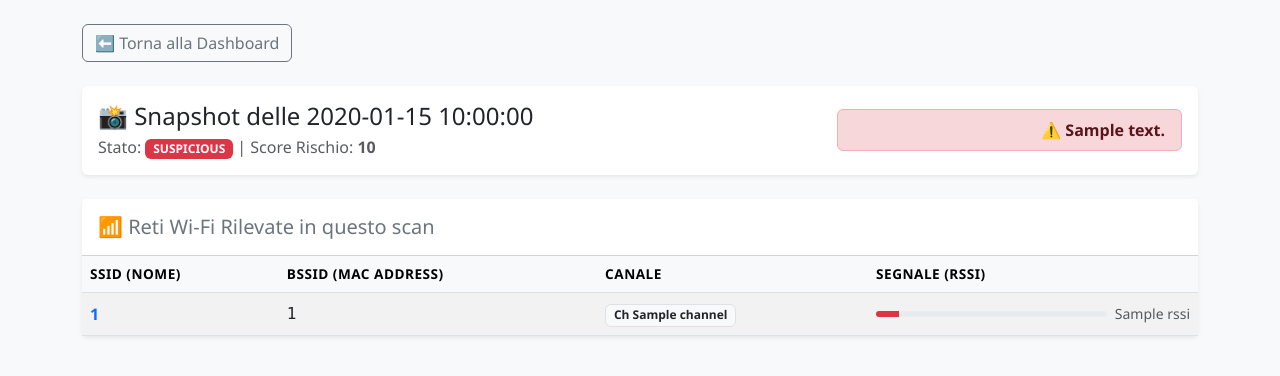
After one commit to n-durso/wifi-sentinel, a Flask app: template sentinel-web/templates/snapshot.html in a window 1280 px wide. The commit adds this page. Shown: the top 376 px of the page. Run offline with Flask 3, Linux system fonts and the light colour scheme; the template is opened without the code that fills it: most values are stand-ins (such as "Sample title", 1, 10 or a date in 2020); some libraries are stand-ins or nearby versions.

Commit message:
Aggiunta pagina di dettaglio per gli snapshot e migliorata la visualizzazione nella dashboard

```diff
--- a/sentinel-web/app.py
+++ b/sentinel-web/app.py
@@ -29,18 +29,17 @@ def index():
         try:
             cur = conn.cursor()
 
-            # 1. Statistiche totali
+            # Statistiche
             cur.execute("SELECT COUNT(*) FROM wifi_snapshots")
             stats["total"] = cur.fetchone()[0]
-
-            # Statistiche allarmi escludendo quelli SAFE
             cur.execute("SELECT COUNT(*) FROM wifi_snapshots WHERE status != 'SAFE'")
             stats["alert"] = cur.fetchone()[0]
             stats["safe"] = stats["total"] - stats["alert"]
 
-            # 2. Preleva i dati degli ultimi 20 snapshot
+            # Query Elenco ultimi 20 snapshot
             query = """
                 SELECT
+                    id,
                     to_timestamp(timestamp) as data_ora,
                     snapshot,
                     status,
@@ -54,22 +53,19 @@ def index():
             rows = cur.fetchall()
 
             for row in rows:
-
-                dt, snapshot_blob, status, score, details = row
+                snap_id, dt, snapshot_blob, status, score, details = row
 
                 # Gestione JSON per contare le reti
                 if isinstance(snapshot_blob, str):
                     networks = json.loads(snapshot_blob)
                 else:
-                    networks = snapshot_blob # Psycopg2 converte JSON automaticamente
+                    networks = snapshot_blob
 
                 net_count = len(networks) if isinstance(networks, list) else 0
-
-                # Se details è None mettiamo stringa vuota
-                if details is None:
-                    details = ""
+                if details is None: details = ""
 
                 snapshots_list.append({
+                    "id": snap_id,
                     "time": dt.strftime("%H:%M:%S"),
                     "net_count": net_count,
                     "status": status,
@@ -80,26 +76,71 @@ def index():
             cur.close()
             conn.close()
         except Exception as e:
-            print(f"[WEB] Errore query: {e}")
+            print(f"[WEB] Errore query index: {e}")
 
     return render_template('index.html', snapshots=snapshots_list, stats=stats)
 
+# --- PAGINA DI DETTAGLI ---
+@app.route('/snapshot/<int:snapshot_id>')
+def view_snapshot(snapshot_id):
+    conn = get_db_connection()
+    snapshot_data = None
+
+    if conn:
+        try:
+            cur = conn.cursor()
+            query = """
+                SELECT
+                    to_timestamp(timestamp) as data_ora,
+                    snapshot,
+                    status,
+                    score,
+                    details
+                FROM wifi_snapshots
+                WHERE id = %s
+            """
+            cur.execute(query, (snapshot_id,))
+            row = cur.fetchone()
+
+            if row:
+                dt, snapshot_blob, status, score, details = row
+
+                if isinstance(snapshot_blob, str):
+                    networks = json.loads(snapshot_blob)
+                else:
+                    networks = snapshot_blob
+
+                snapshot_data = {
+                    "time": dt.strftime("%H:%M:%S - %d/%m/%Y"),
+                    "status": status,
+                    "score": score,
+                    "details": details or "Nessun dettaglio rilevante",
+                    "networks": networks
+                }
+
+            cur.close()
+            conn.close()
+        except Exception as e:
+            print(f"[WEB] Errore query snapshot: {e}")
+
+    if not snapshot_data:
+        return redirect(url_for('index'))
+
+    return render_template('snapshot.html', data=snapshot_data)
+
+# --- FUNZIONE RESET ---
 @app.route('/reset', methods=['POST'])
 def reset_db():
     conn = get_db_connection()
     if conn:
         try:
             cur = conn.cursor()
-            # Cancella tutto e riavvia i contatori ID da 1
             cur.execute("TRUNCATE TABLE wifi_snapshots RESTART IDENTITY;")
             conn.commit()
             cur.close()
             conn.close()
-            print("[WEB] Database resettato con successo.")
         except Exception as e:
-            print(f"[WEB] Errore reset DB: {e}")
-
-    # Ricarica la pagina principale pulita
+            print(f"[WEB] Errore reset: {e}")
     return redirect(url_for('index'))
 
 if __name__ == '__main__':
--- /dev/null
+++ b/sentinel-web/templates/snapshot.html
@@ -0,0 +1,82 @@
+<!DOCTYPE html>
+<html lang="it">
+<head>
+    <meta charset="UTF-8">
+    <meta name="viewport" content="width=device-width, initial-scale=1">
+    <title>Dettaglio Snapshot - WiFi Sentinel</title>
+    <link href="https://cdn.jsdelivr.net/npm/bootstrap@5.3.0/dist/css/bootstrap.min.css" rel="stylesheet">
+    <link rel="stylesheet" href="{{ url_for('static', filename='style.css') }}">
+</head>
+<body class="bg-light">
+
+    <div class="container py-4">
+        <a href="{{ url_for('index') }}" class="btn btn-outline-secondary mb-4">
+            ⬅️ Torna alla Dashboard
+        </a>
+
+        <div class="card shadow-sm border-0 mb-4">
+            <div class="card-body">
+                <div class="row align-items-center">
+                    <div class="col-md-8">
+                        <h4 class="mb-1">📸 Snapshot delle {{ data.time }}</h4>
+                        <p class="text-muted mb-0">
+                            Stato:
+                            {% if data.status == 'SAFE' %}
+                                <span class="badge bg-success">SAFE</span>
+                            {% else %}
+                                <span class="badge bg-danger">{{ data.status }}</span>
+                            {% endif %}
+                            | Score Rischio: <strong>{{ data.score }}</strong>
+                        </p>
+                    </div>
+                    {% if data.details and data.status != 'SAFE' %}
+                    <div class="col-md-4 text-end">
+                        <div class="alert alert-danger mb-0 py-2">
+                            <strong>⚠️ {{ data.details }}</strong>
+                        </div>
+                    </div>
+                    {% endif %}
+                </div>
+            </div>
+        </div>
+
+        <div class="card shadow-sm border-0">
+            <div class="card-header bg-white py-3">
+                <h5 class="mb-0 text-secondary">📶 Reti Wi-Fi Rilevate in questo scan</h5>
+            </div>
+            <div class="table-responsive">
+                <table class="table table-striped table-hover align-middle mb-0">
+                    <thead class="table-light">
+                        <tr>
+                            <th>SSID (Nome)</th>
+                            <th>BSSID (Mac Address)</th>
+                            <th>Canale</th>
+                            <th>Segnale (RSSI)</th>
+                        </tr>
+                    </thead>
+                    <tbody>
+                        {% for net in data.networks %}
+                        <tr>
+                            <td class="fw-bold text-primary">{{ net.ssid }}</td>
+                            <td style="font-family: monospace;">{{ net.bssid }}</td>
+                            <td><span class="badge bg-light text-dark border">Ch {{ net.channel }}</span></td>
+                            <td>
+                                <div class="d-flex align-items-center">
+                                    {% set val = net.rssi if net.rssi > 0 else (100 + net.rssi) %}
+                                    <div class="progress flex-grow-1" style="height: 6px; width: 80px;">
+                                        <div class="progress-bar {% if val > 60 %}bg-success{% elif val > 30 %}bg-warning{% else %}bg-danger{% endif %}"
+                                             role="progressbar" style="width: {{ val }}%"></div>
+                                    </div>
+                                    <span class="ms-2 small text-muted">{{ net.rssi }}</span>
+                                </div>
+                            </td>
+                        </tr>
+                        {% endfor %}
+                    </tbody>
+                </table>
+            </div>
+        </div>
+
+    </div>
+</body>
+</html>
```
Also changed, not shown: sentinel-web/templates/index.html (+6 -9 lines).
